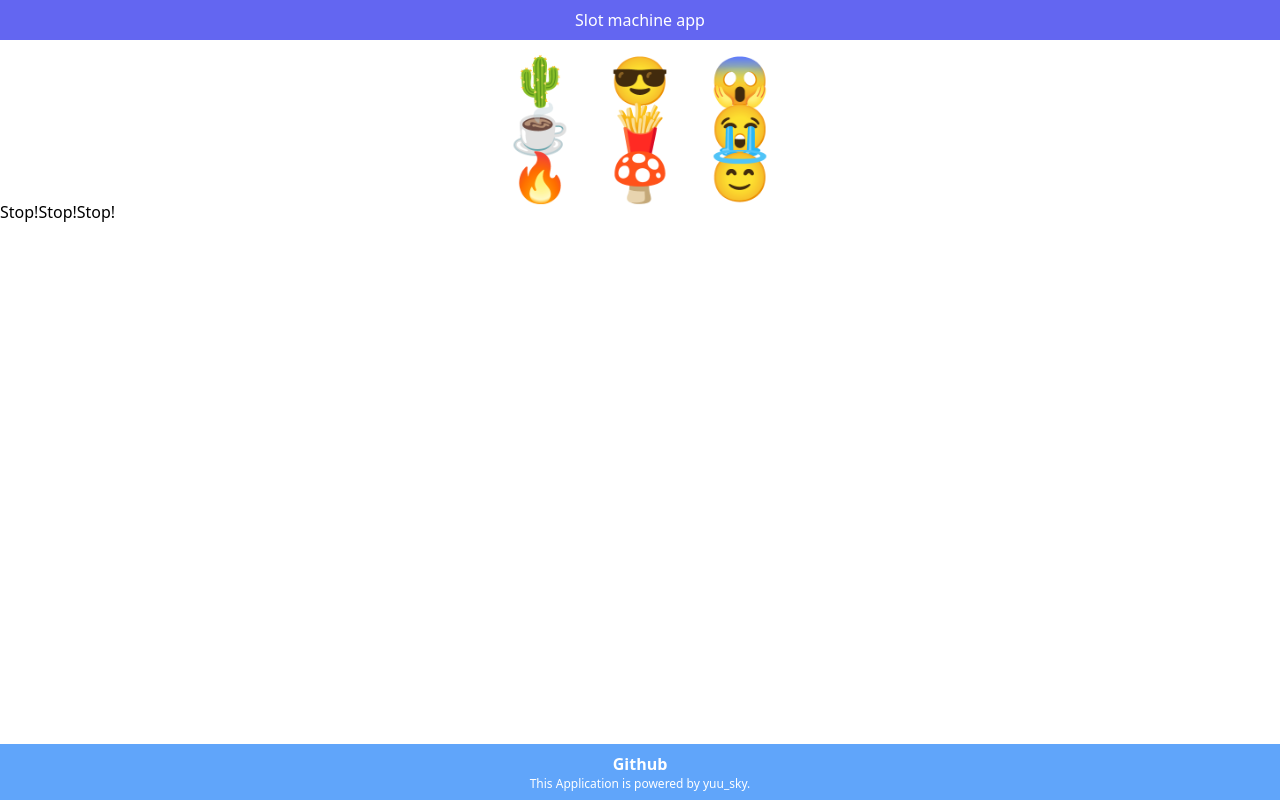
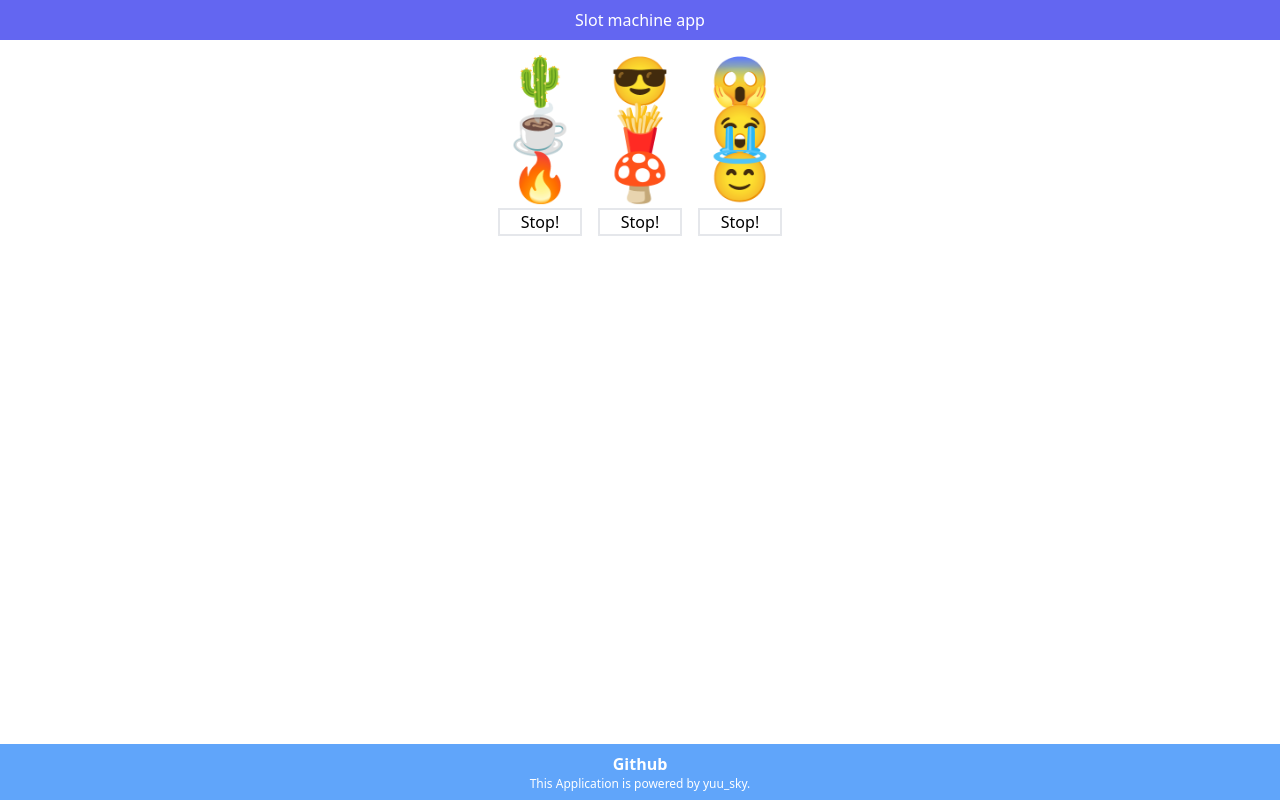
Before and after one commit to yuu-sky20/slot-machine-app, a Vue app: page / in a window 1280 px wide. Built offline with nearby package versions, Linux system fonts and the light colour scheme.

Commit message:
brush up template view

```diff
--- a/src/components/slot-machine/SlotMachine.vue
+++ b/src/components/slot-machine/SlotMachine.vue
@@ -36,6 +36,7 @@ const slotTurnSpeed: SlotTurnSpeed = reactive(SetSlotTurnSpeed())
 const leftSlotLinkedList = new LinkedList()
 const middleSlotLinkedList = new LinkedList()
 const rightSlotLinkedList = new LinkedList()
+
 let randIndexes = GenerateRandIndexes(emojiItems.length)
 randIndexes.forEach(index => leftSlotLinkedList.push(index))
 randIndexes = GenerateRandIndexes(emojiItems.length)
@@ -51,7 +52,7 @@ type SlotItems = {
 }
 /**
  * 引数に与えられた数列から、新しいSlotItems型を生成し、返す
- * @param values 新しく生成するslotItemsの各プロパティに代入したい値の数列
+ * @param values 新しく生成するslotItemsの各プロパティに代入したい数値の配列
  * @returns slotItems型を返す
  */
 function InitializeSlotItems(values: number[]): SlotItems {
@@ -68,14 +69,15 @@ function InitializeSlotItems(values: number[]): SlotItems {
 const initializedLeftSlotValues = leftSlotLinkedList.getThreeConsecutivedNum().reverse()
 const initializedMiddleSlotValues = middleSlotLinkedList.getThreeConsecutivedNum().reverse()
 const initializedRightSlotValues = rightSlotLinkedList.getThreeConsecutivedNum().reverse()
+
 const leftSlotItems = reactive(InitializeSlotItems(initializedLeftSlotValues))
 const middleSlotItems = reactive(InitializeSlotItems(initializedMiddleSlotValues))
 const rightSlotItems = reactive(InitializeSlotItems(initializedRightSlotValues))
 
 /**
- * slotItems型のmutableな変数の各プロパティを代わりに設定する
- * @param slotItems プロパティに値を設定したいSlotItems型の変数
- * @param values 第一引数で渡したSlotItems型の変数の各プロパティに代入したい値の数列
+ * slotItems型のmutable変数の各プロパティに数値を設定する
+ * @param slotItems プロパティをセットしたいSlotItems型の変数
+ * @param values 各プロパティに代入したい数値の配列
  */
 function SetSlotItems(slotItems: SlotItems, values: number[]): void {
     if(values[0] == null || values[1] == null || values[2] == null) throw new RangeError("配列引数valuesには3つの要素が必要です。")
@@ -85,10 +87,12 @@ function SetSlotItems(slotItems: SlotItems, values: number[]): void {
 }
 
 // 秒単位で再レンダリングを決定する。
-// TODO 今のままだとストップと再起ができないので後でここは関数にして管理する
+// TODO ゲーム終了後に再起を実装する
+// ゲーム終了はフラグ変数とGameManagerで管理する？
 let leftSlotIntervalID: NodeJS.Timer
 let middleSlotIntervalID: NodeJS.Timer
 let rightSlotIntervalID: NodeJS.Timer
+
 leftSlotIntervalID = setInterval(() => {
     leftSlotLinkedList.next()
     const values = leftSlotLinkedList.getThreeConsecutivedNum().reverse()
@@ -122,16 +126,26 @@ const handleStopRightSlot = () => {
 </script>
 
 <template>
-    <div>
-        <div class="flex flex-wrap justify-center mx-0 my-auto container">
-            <SlotVue key="left-slot" :indexes="leftSlotItems"></SlotVue>
-            <SlotVue key="middle-slot" :indexes="middleSlotItems"></SlotVue>
-            <SlotVue key="right-slot" :indexes="rightSlotItems"></SlotVue>
-        </div>
-        <div>
-            <button key="stop-left-slot" v-on:click="handleStopLeftSlot">Stop!</button>
-            <button key="stop-middle-slot" v-on:click="handleStopMiddleSlot">Stop!</button>
-            <button key="stop-right-slot" v-on:click="handleStopRightSlot">Stop!</button>
+    <div class="flex flex-col mx-0">
+        <div class="flex flex-wrap justify-center my-auto container">
+            <div class="flex flex-col">
+                <SlotVue key="left-slot" :indexes="leftSlotItems"></SlotVue>
+                <button class="text-center border-2 m-2" key="stop-left-slot" v-on:click="handleStopLeftSlot">
+                    <p>Stop!</p>
+                </button>
+            </div>
+            <div class="flex flex-col">
+                <SlotVue key="middle-slot" :indexes="middleSlotItems"></SlotVue>
+                <button class="text-center border-2 m-2" key="stop-middle-slot" v-on:click="handleStopMiddleSlot">
+                    <p>Stop!</p>
+                </button>
+            </div>
+            <div class="flex flex-col">
+                <SlotVue key="right-slot" :indexes="rightSlotItems"></SlotVue>
+                <button class="text-center border-2 m-2" key="stop-right-slot" v-on:click="handleStopRightSlot">
+                    <p>Stop!</p>
+                </button>
+            </div>
         </div>
     </div>
 </template>
```
